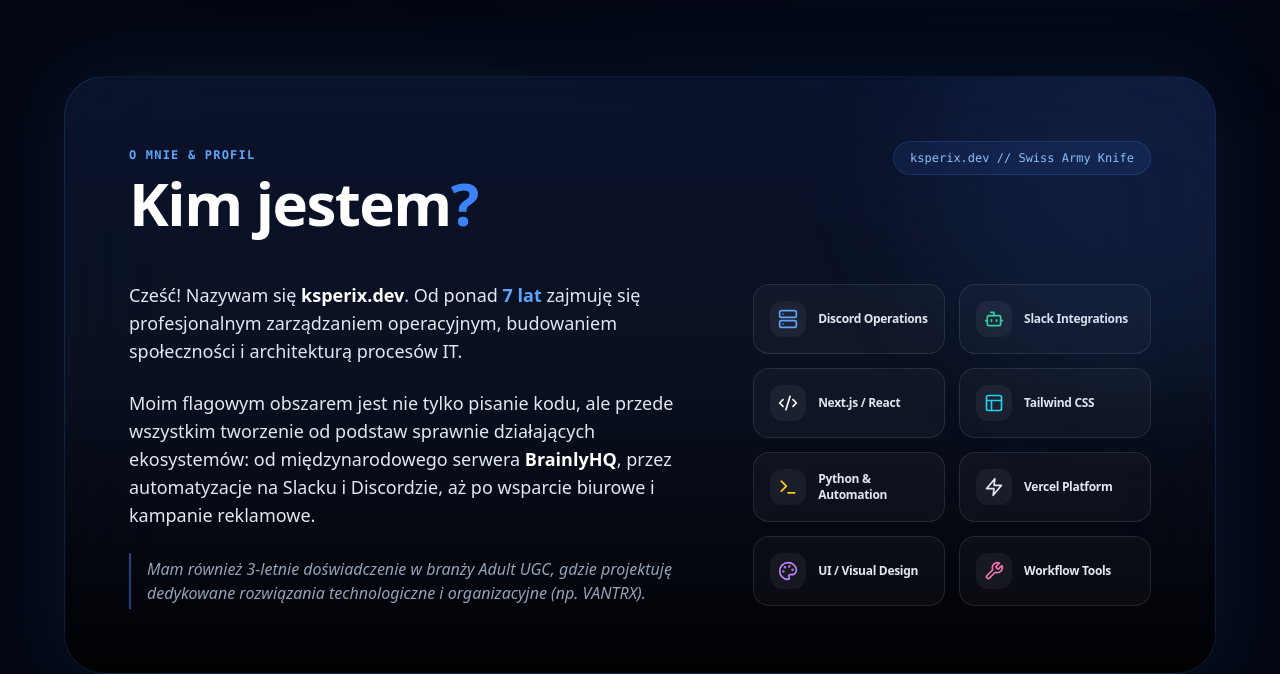
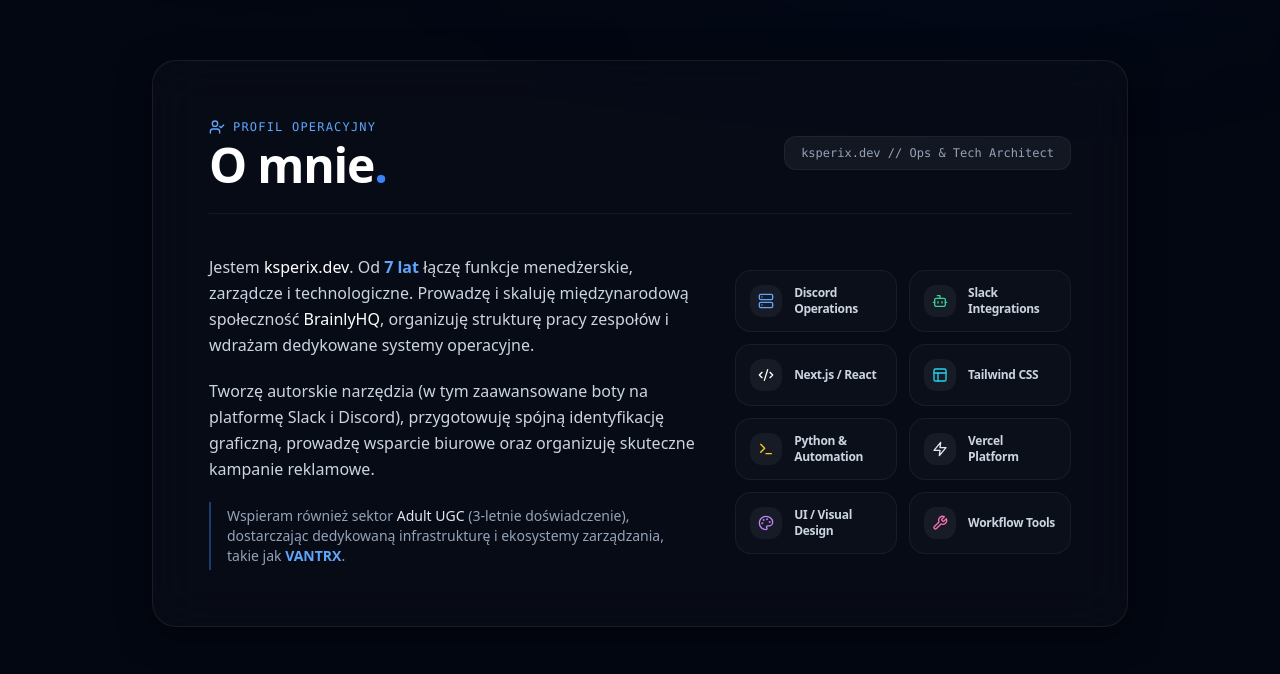
Before and after one commit to Ksperix/ksperix.dev, a Next.js app: page / in a window 1280 px wide. Shown: the part 788-1462 px from the top of the page. Built offline with nearby package versions, Linux system fonts and the light colour scheme.

Commit message:
Update page.js

```diff
--- a/src/app/page.js
+++ b/src/app/page.js
@@ -21,7 +21,8 @@ import {
   Code2,
   Terminal,
   Layout,
-  Wrench
+  Wrench,
+  UserCheck
 } from 'lucide-react';
 
 export default function Home() {
@@ -53,7 +54,7 @@ export default function Home() {
   const navItems = [
     { id: 'about', label: 'O mnie' },
     { id: 'services', label: 'Kompetencje' },
-    { id: 'ecosystems', label: 'Ekosystemy & Slack' },
+    { id: 'ecosystems', label: 'Ekosystemy' },
     { id: 'vantrx', label: 'VANTRX' },
   ];
 
@@ -158,61 +159,60 @@ export default function Home() {
         </motion.div>
       </section>
 
-      {/* 3. PEŁNOEKRANOWA SEKCJA "O MNIE" Z DYNAMICZNYM WEJŚCIEM I INNYM TŁEM */}
-      <section id="about" className="py-24 px-4 my-12 w-full">
+      {/* 3. EGANCKA SEKCJA "O MNIE" Z DYNAMICZNYM POWIĘKSZANIEM PRZY PRZEWIJANIU */}
+      <section id="about" className="my-32 px-6 max-w-5xl mx-auto">
         <motion.div
-          initial={{ opacity: 0, scale: 0.93, y: 40 }}
+          initial={{ opacity: 0, scale: 0.92, y: 30 }}
           whileInView={{ opacity: 1, scale: 1, y: 0 }}
-          viewport={{ once: true, margin: "-100px" }}
+          viewport={{ once: true, margin: "-80px" }}
           transition={{ duration: 0.6, ease: [0.16, 1, 0.3, 1] }}
-          className="max-w-6xl mx-auto rounded-[2.5rem] bg-gradient-to-b from-blue-950/40 via-slate-900/60 to-black/80 p-8 sm:p-14 md:p-16 border border-blue-500/20 shadow-[0_0_80px_rgba(59,130,246,0.12)] relative overflow-hidden backdrop-blur-3xl"
+          className="glass-card p-8 sm:p-12 md:p-14 rounded-3xl border border-white/10 shadow-2xl relative overflow-hidden backdrop-blur-2xl"
         >
-          {/* Oświetlenie tła w sekcji */}
-          <div className="absolute -top-24 -right-24 w-96 h-96 bg-blue-500/10 rounded-full blur-3xl pointer-events-none" />
-
-          <div className="flex flex-col md:flex-row items-start justify-between gap-6 mb-12">
+          <div className="flex flex-col sm:flex-row sm:items-center justify-between gap-4 mb-10 border-b border-white/5 pb-6">
             <div>
-              <span className="text-xs font-mono uppercase tracking-widest text-blue-400 font-bold">O mnie & Profil</span>
-              <h2 className="text-4xl sm:text-6xl font-black text-white tracking-tight mt-2">
-                Kim jestem<span className="text-blue-500">?</span>
+              <div className="inline-flex items-center gap-2 text-xs font-mono uppercase tracking-widest text-blue-400 mb-1 font-medium">
+                <UserCheck className="w-4 h-4" /> Profil Operacyjny
+              </div>
+              <h2 className="text-3xl sm:text-5xl font-black text-white tracking-tight">
+                O mnie<span className="text-blue-500">.</span>
               </h2>
             </div>
-            <div className="px-4 py-2 rounded-full bg-blue-500/10 border border-blue-500/20 text-blue-300 font-mono text-xs">
-              ksperix.dev // Swiss Army Knife
+            <div className="text-xs text-slate-400 font-mono bg-white/5 px-4 py-2 rounded-xl border border-white/5 self-start sm:self-auto">
+              ksperix.dev // Ops & Tech Architect
             </div>
           </div>
 
-          <div className="grid lg:grid-cols-12 gap-12 items-center">
-            {/* Tekst opisu po lewej stronie */}
-            <div className="lg:col-span-7 space-y-6 text-slate-200 text-base sm:text-lg leading-relaxed font-light">
+          <div className="grid lg:grid-cols-12 gap-10 items-center">
+            {/* Tekst opisowy */}
+            <div className="lg:col-span-7 space-y-5 text-slate-300 text-base leading-relaxed font-light">
               <p>
-                Cześć! Nazywam się <strong className="text-white font-semibold">ksperix.dev</strong>. Od ponad <span className="text-blue-400 font-semibold">7 lat</span> zajmuję się profesjonalnym zarządzaniem operacyjnym, budowaniem społeczności i architekturą procesów IT.
+                Jestem <strong className="text-white font-medium">ksperix.dev</strong>. Od <span className="text-blue-400 font-semibold">7 lat</span> łączę funkcje menedżerskie, zarządcze i technologiczne. Prowadzę i skaluję międzynarodową społeczność <strong className="text-white font-medium">BrainlyHQ</strong>, organizuję strukturę pracy zespołów i wdrażam dedykowane systemy operacyjne.
               </p>
               <p>
-                Moim flagowym obszarem jest nie tylko pisanie kodu, ale przede wszystkim tworzenie od podstaw sprawnie działających ekosystemów: od międzynarodowego serwera <strong className="text-white font-semibold">BrainlyHQ</strong>, przez automatyzacje na Slacku i Discordzie, aż po wsparcie biurowe i kampanie reklamowe.
+                Tworzę autorskie narzędzia (w tym zaawansowane boty na platformę Slack i Discord), przygotowuję spójną identyfikację graficzną, prowadzę wsparcie biurowe oraz organizuję skuteczne kampanie reklamowe.
               </p>
-              <p className="text-slate-400 text-sm sm:text-base border-l-2 border-blue-500/50 pl-4 py-1 italic">
-                Mam również 3-letnie doświadczenie w branży Adult UGC, gdzie projektuję dedykowane rozwiązania technologiczne i organizacyjne (np. VANTRX).
+              <p className="text-slate-400 text-sm border-l-2 border-blue-500/40 pl-4 py-1">
+                Wspieram również sektor <strong className="text-slate-200">Adult UGC</strong> (3-letnie doświadczenie), dostarczając dedykowaną infrastrukturę i ekosystemy zarządzania, takie jak <span className="text-blue-400 font-semibold">VANTRX</span>.
               </p>
             </div>
 
-            {/* Narzędzia po prawej stronie w formie szklanych kafelków */}
-            <div className="lg:col-span-5 grid grid-cols-2 gap-3.5">
+            {/* Siatka narzędzi po prawej */}
+            <div className="lg:col-span-5 grid grid-cols-2 gap-3">
               {tools.map((tool, idx) => {
                 const ToolIcon = tool.icon;
                 return (
                   <motion.div
                     key={idx}
-                    initial={{ opacity: 0, y: 20 }}
+                    initial={{ opacity: 0, y: 15 }}
                     whileInView={{ opacity: 1, y: 0 }}
                     viewport={{ once: true }}
-                    transition={{ duration: 0.4, delay: 0.1 + idx * 0.05 }}
-                    className="p-4 rounded-2xl bg-white/[0.03] border border-white/10 hover:border-blue-500/40 hover:bg-white/[0.06] transition-all flex items-center gap-3 group"
+                    transition={{ duration: 0.3, delay: idx * 0.05 }}
+                    className="p-3.5 rounded-2xl bg-white/[0.02] border border-white/5 hover:border-blue-500/30 hover:bg-white/[0.04] transition-all flex items-center gap-3 group"
                   >
                     <div className="p-2 rounded-xl bg-white/5 group-hover:bg-blue-500/10 transition-colors">
-                      <ToolIcon className={`w-5 h-5 ${tool.color}`} />
+                      <ToolIcon className={`w-4 h-4 ${tool.color}`} />
                     </div>
-                    <span className="text-xs font-semibold text-slate-200 tracking-tight">{tool.name}</span>
+                    <span className="text-xs font-semibold text-slate-300 tracking-tight">{tool.name}</span>
                   </motion.div>
                 );
               })}
@@ -222,7 +222,7 @@ export default function Home() {
       </section>
 
       {/* 4. SERVICES */}
-      <section id="services" className="py-20 px-6 max-w-5xl mx-auto">
+      <section id="services" className="my-32 px-6 max-w-5xl mx-auto">
         <div className="text-center mb-16">
           <h2 className="text-3xl font-extrabold mb-4 text-white tracking-tight">Kompetencje</h2>
           <p className="text-slate-400 max-w-xl mx-auto text-sm">Przekształcam chaotyczne procesy w poukładany mechanizm nakierowany na skalowanie.</p>
@@ -287,7 +287,7 @@ export default function Home() {
       </section>
 
       {/* 5. ECOSYSTEMS & AUTORSKIE BOTY (SLACK BOT) */}
-      <section id="ecosystems" className="py-20 px-6 max-w-5xl mx-auto">
+      <section id="ecosystems" className="my-32 px-6 max-w-5xl mx-auto">
         <motion.div
           initial={{ opacity: 0, y: 30 }}
           whileInView={{ opacity: 1, y: 0 }}
@@ -327,7 +327,7 @@ export default function Home() {
       </section>
 
       {/* 6. FEATURED PROJECT: VANTRX */}
-      <section id="vantrx" className="py-20 px-6 max-w-5xl mx-auto">
+      <section id="vantrx" className="my-32 px-6 max-w-5xl mx-auto">
         <motion.div
           initial={{ opacity: 0, y: 30 }}
           whileInView={{ opacity: 1, y: 0 }}
@@ -367,7 +367,7 @@ export default function Home() {
       </section>
 
       {/* 7. CONTACT */}
-      <section id="contact" className="py-20 px-6 max-w-4xl mx-auto text-center">
+      <section id="contact" className="my-32 px-6 max-w-4xl mx-auto text-center">
         <motion.div
           initial={{ opacity: 0, scale: 0.98 }}
           whileInView={{ opacity: 1, scale: 1 }}
```
